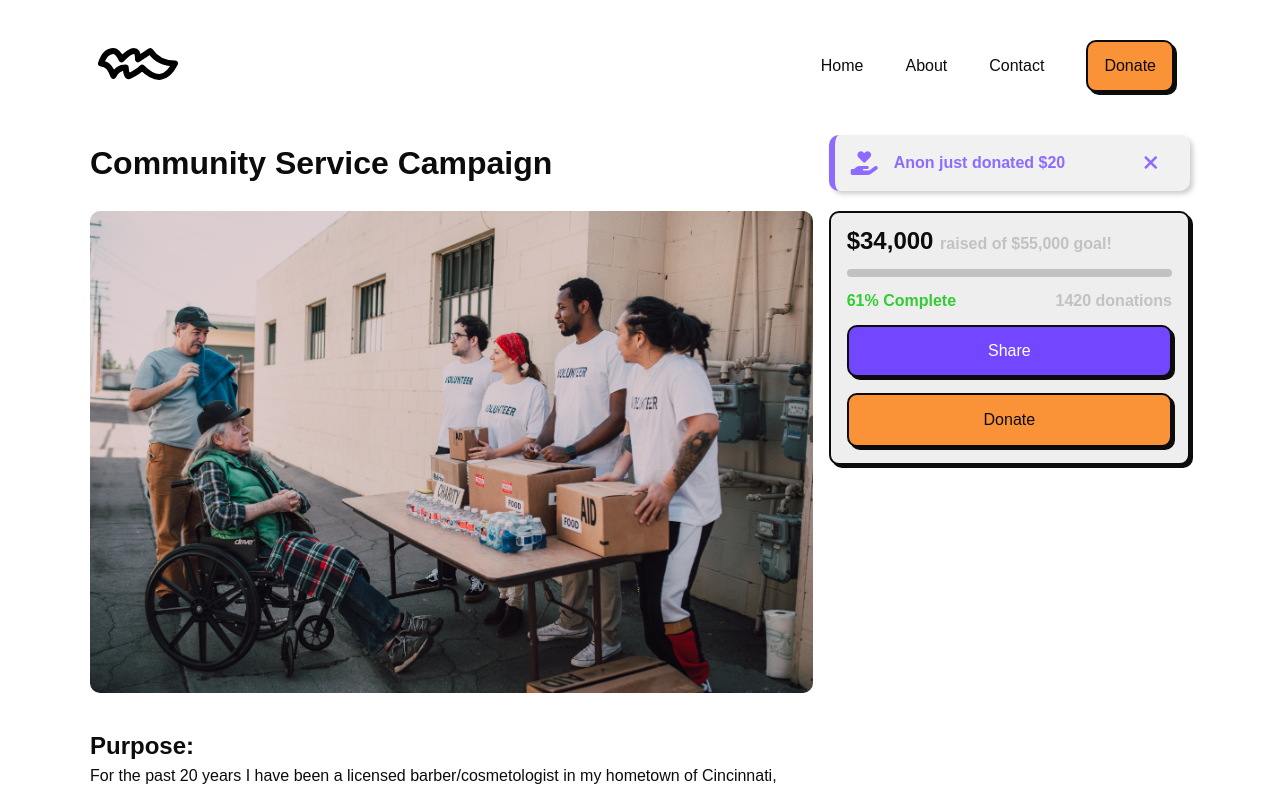
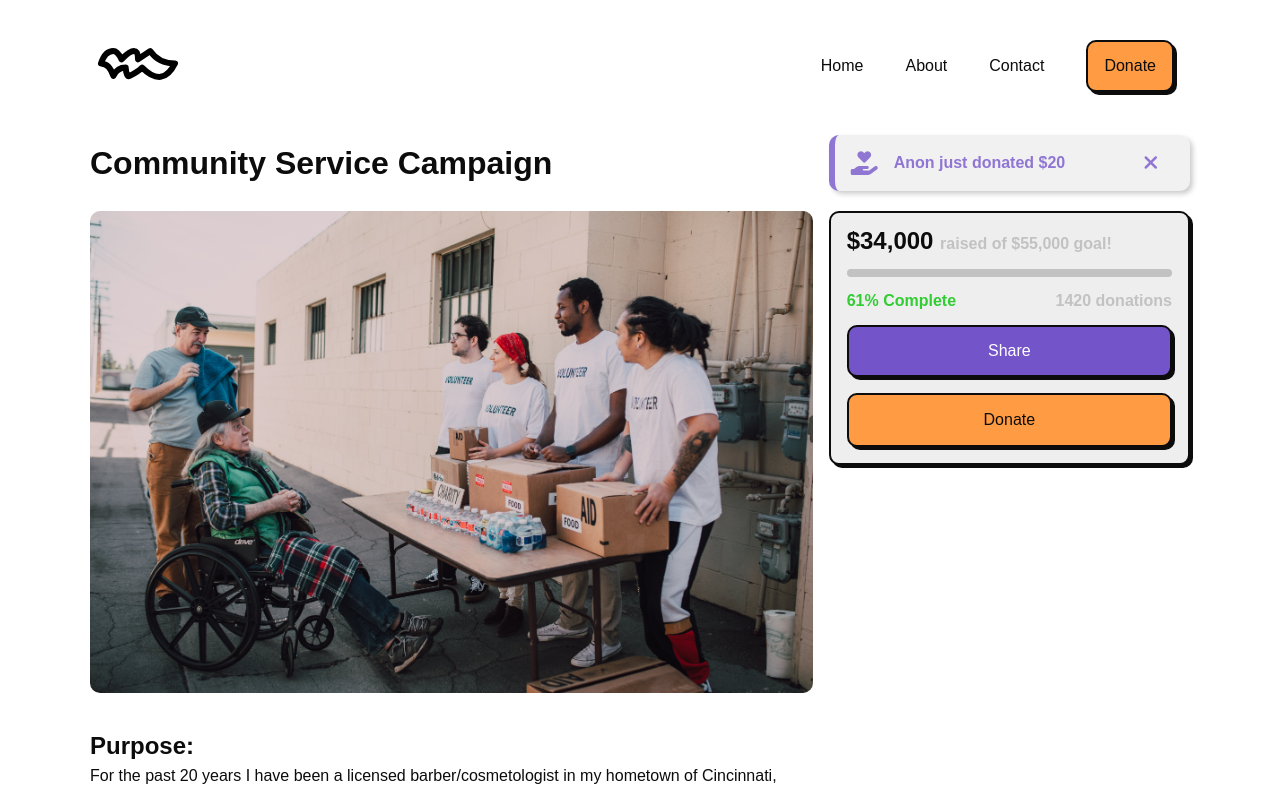
Before and after one commit to sime-time/medito, a Svelte app in the folder medito-page/: page / in a window 1280 px wide. Shown: the top 791 px of the page. Built offline with nearby package versions, Linux system fonts and the light colour scheme.

Commit message:
color orange and purple

```diff
--- a/medito-page/src/app.css
+++ b/medito-page/src/app.css
@@ -12,8 +12,8 @@
 
   color-scheme: light dark;
   --foreground: #0c0c0c;
-  --primary: #fa9338;
-  --secondary: #7247ff;
+  --primary: #ff9b42;
+  --secondary: #7454c9;
   --tertiary: #c2c2c2;
   --background: #ffffff;
   --background-accent: #eeeeee;
--- a/medito-page/src/lib/Fundraiser.svelte
+++ b/medito-page/src/lib/Fundraiser.svelte
@@ -173,14 +173,14 @@ special needs.`;
 
 .expand-button {
   appearance: none; /* removes the checkbox */
-  color: var(--primary);
+  color: var(--secondary);
   padding: 0.5em;
   max-width: 100%;
   width: 50%;
   text-align: center;
 }
 .expand-button:hover {
-  color: var(--secondary);
+  color: var(--primary);
 }
 
 .expand-button::before {
```
Also changed, not shown: 6 other files (tests, documents, lock files or other folders).
